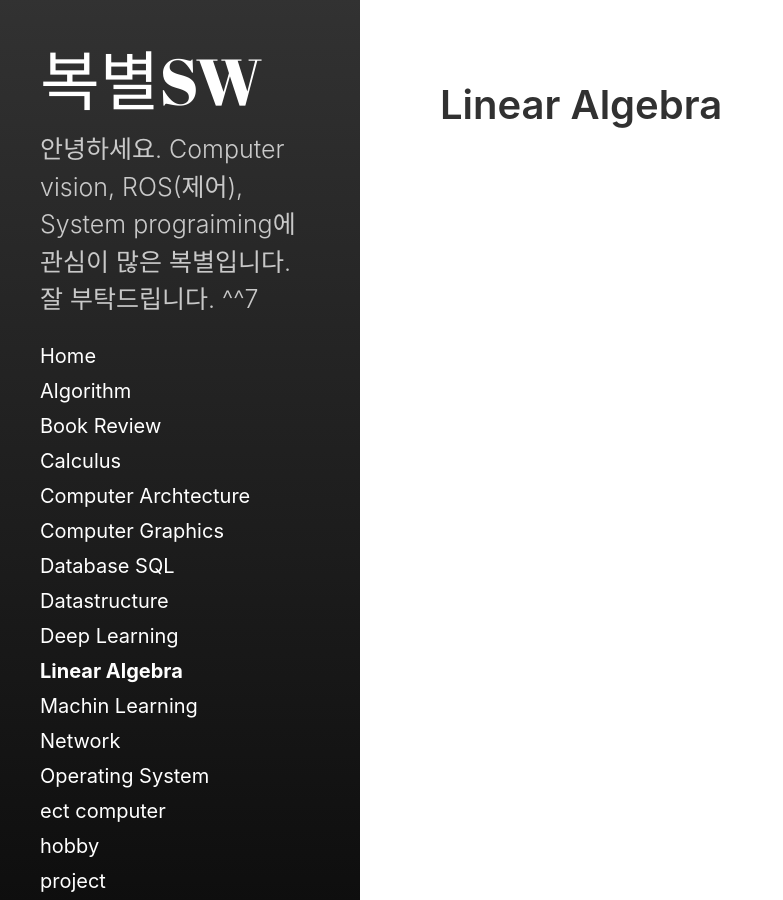
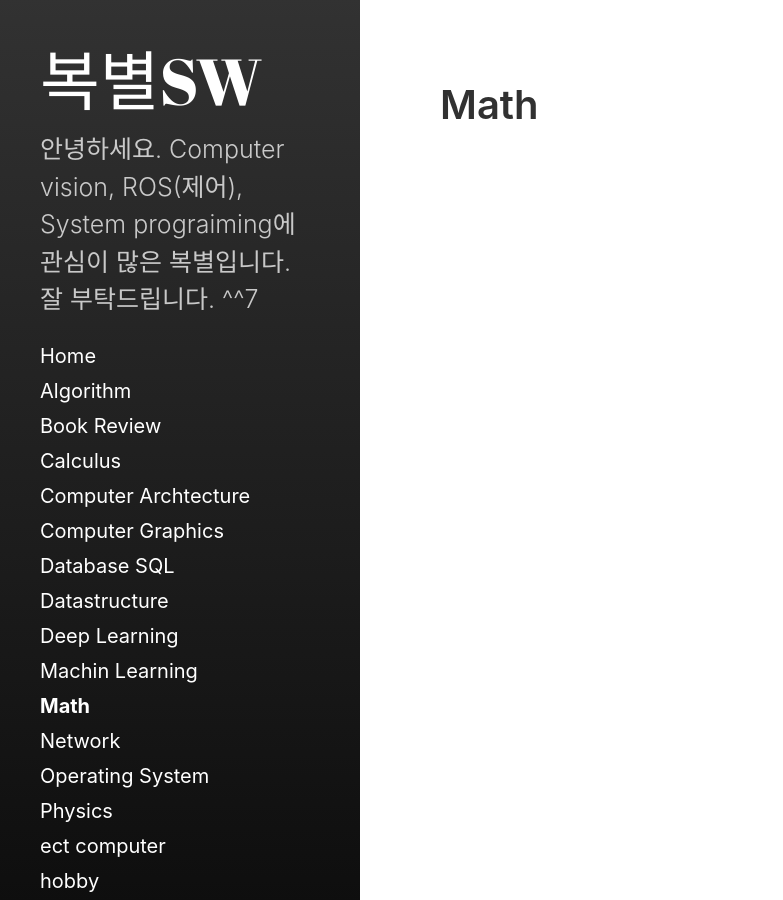
Before and after one commit to luckydipper/luckydipper.github.io, a Jekyll site: the page built from category/Math.md, in a window 1280 px wide. Shown: the whole page, without its empty margins (0-783 px from the left). Built offline with Jekyll 4.4.1, drawn with Linux system fonts in a browser that asks for light colours.

Commit message:
[fix] - categories math and physics linear alegbra -> math signal and system -> physics

```diff
--- a/category/Linear algebra.md
+++ b/category/Math.md
@@ -1,4 +1,4 @@
 ---
 layout: category
-title: Linear Algebra
+title: Math
 ---
--- /dev/null
+++ b/category/Physics.md
@@ -0,0 +1,4 @@
+---
+layout: category
+title: Physics
+---
```
Also changed, not shown: category/Signals And System.md (deleted, +0 -4 lines).
